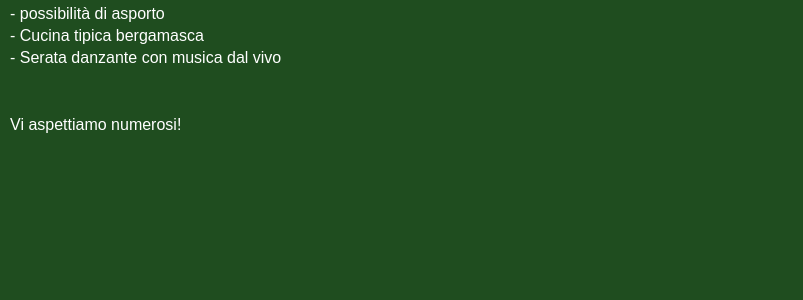
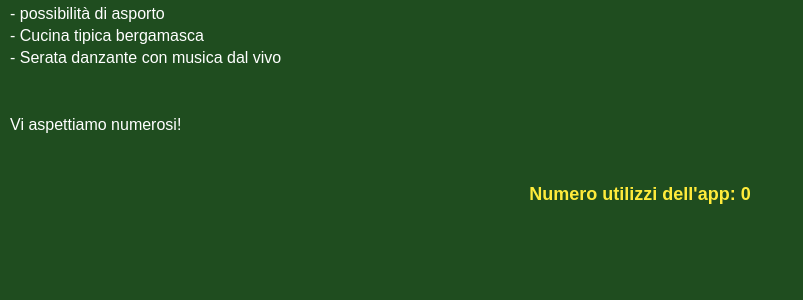
Before and after one commit to emiliomaj60-lang/alpini-preordini, a Flask app: page /info in a window 1280 px wide. Shown: the part 287-587 px from the top of the page, without its empty margins (0-803 px from the left). Run offline with Flask 3, Linux system fonts and the light colour scheme.

Commit message:
Add files via upload

```diff
--- a/templates/info.html
+++ b/templates/info.html
@@ -29,6 +29,14 @@
             line-height: 1.4;
             white-space: pre-line; /* mantiene gli a capo del file txt */
         }
+
+        .contatore {
+            margin-top: 25px;
+            text-align: center;
+            font-size: 18px;
+            color: #ffeb3b;
+            font-weight: bold;
+        }
     </style>
 </head>
 
@@ -40,5 +48,10 @@
     {{ testo }}
 </p>
 
+<!-- 🔥 Numero utilizzi dell'app -->
+<div class="contatore">
+    Numero utilizzi dell'app: {{ utilizzi }}
+</div>
+
 </body>
 </html>
```
